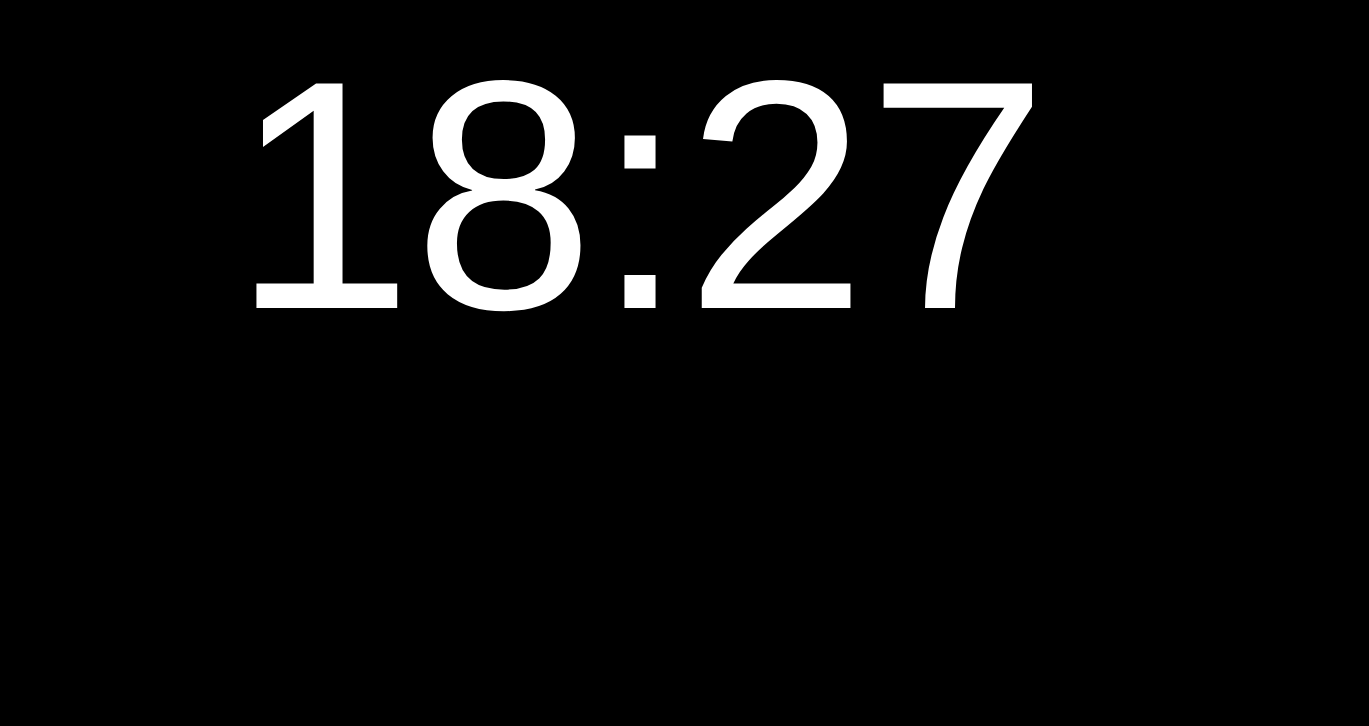
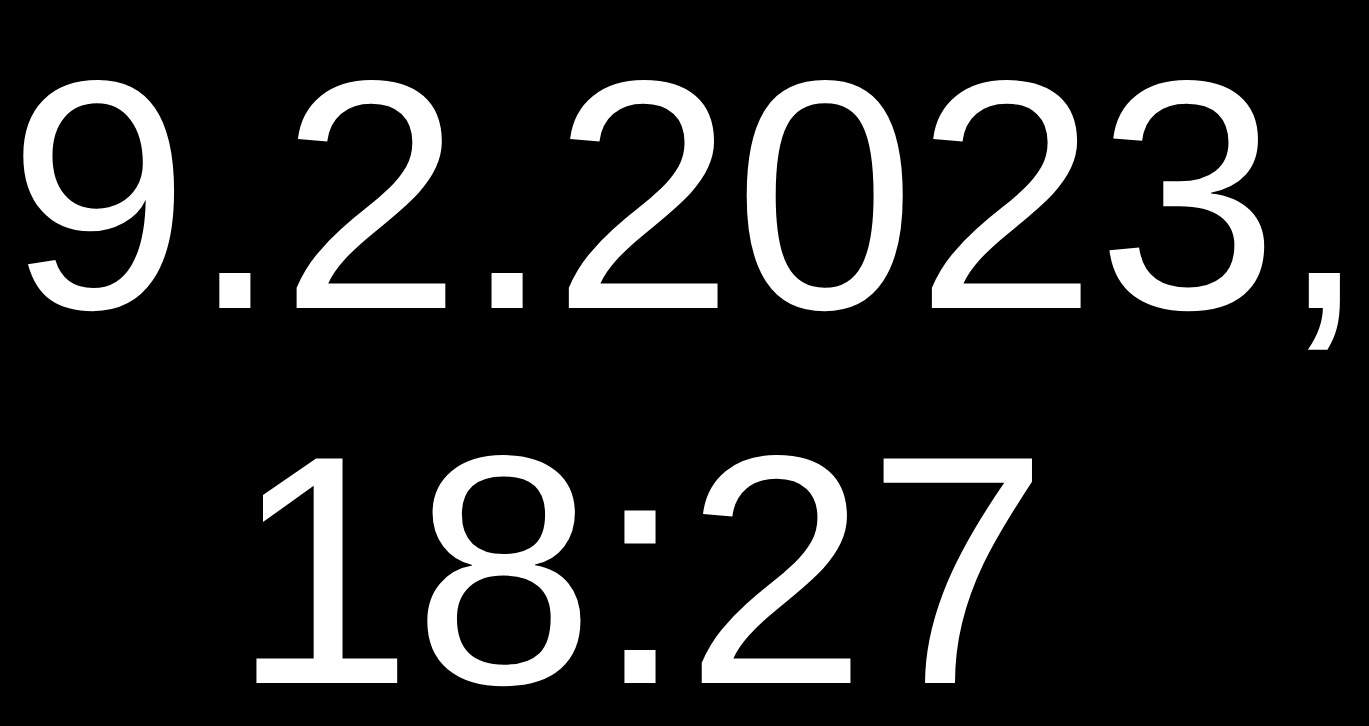
Before and after one commit to luxterful/time, a plain HTML site: page index.html in a window 1280 px wide. Shown: the whole page, 1369 px wide, since content can reach past the window. Drawn offline with Linux system fonts and the light colour scheme.

Commit message:
change time format

```diff
--- a/index.html
+++ b/index.html
@@ -1,10 +1,12 @@
 <!DOCTYPE html>
 <html>
+
 <head>
   <style>
     body {
       background-color: black;
     }
+
     #time {
       text-align: center;
       font-size: 25.5vw;
@@ -13,6 +15,7 @@
     }
   </style>
 </head>
+
 <body>
   <div id="time">...</div>
   <script>
@@ -24,11 +27,13 @@
 
     function doDate() {
       var now = new Date();
-        var str = now.getHours() + ":" + now.getMinutes();
 
-        if (seconds) {
-          str += ":" + now.getSeconds();
-        }
+      var options = {
+        hour: '2-digit', minute: '2-digit', second: seconds ? '2-digit' : undefined
+      };
+
+      var str = now.toLocaleDateString("de-DE", options)
+
 
       document.getElementById("time").innerHTML = str;
     }
@@ -36,4 +41,5 @@
     setInterval(doDate, 1000);
   </script>
 </body>
+
 </html>
```
Lines whose indentation alone changed are shown as unchanged.
